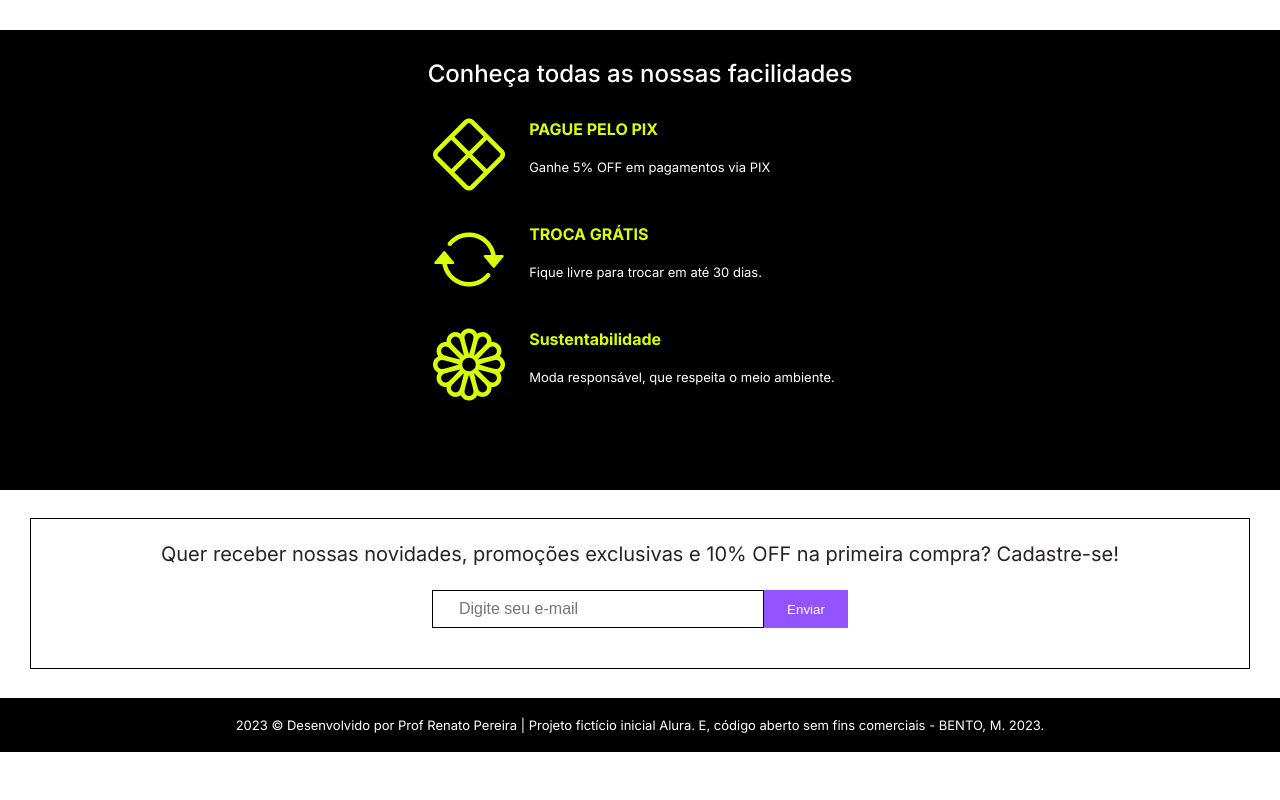
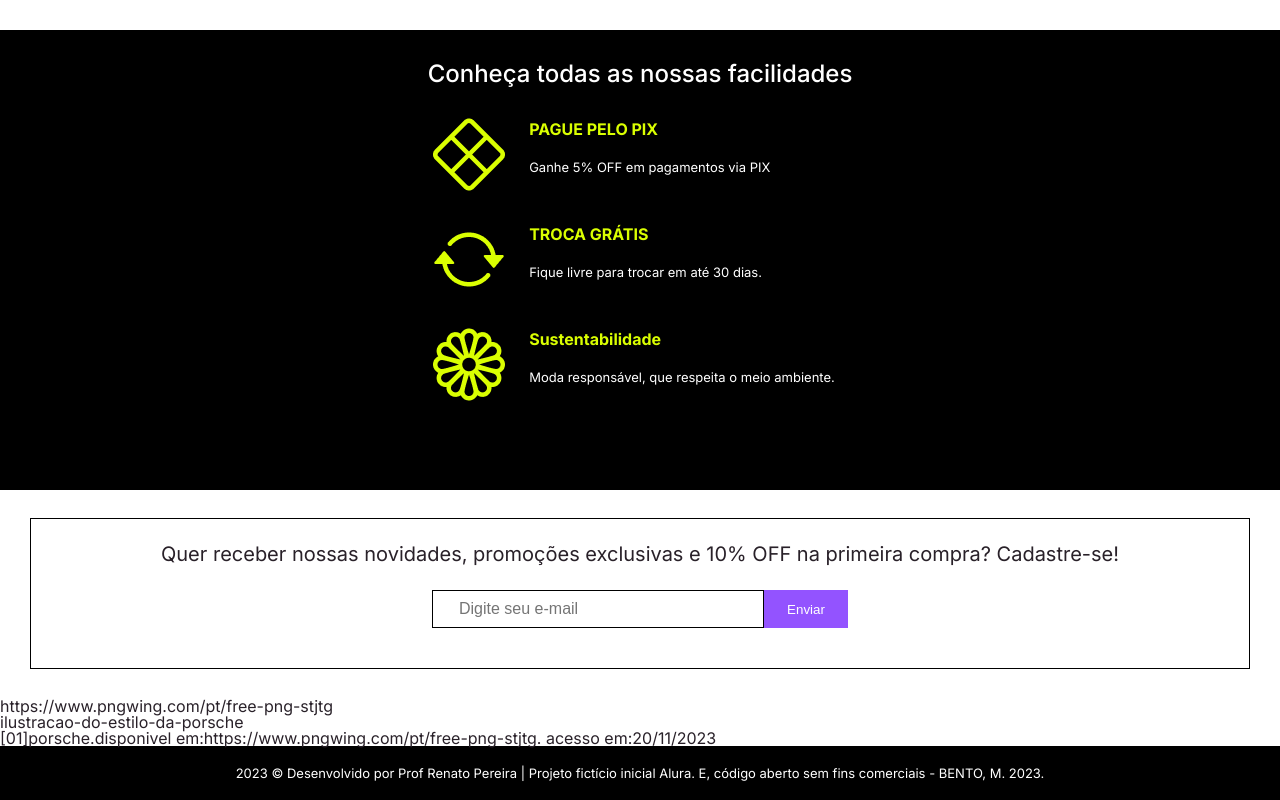
Before and after one commit to intadavieira/qmark, a website: page index.html in a window 1280 px wide. Shown: the part 1429-2229 px from the top of the page. Before the commit the page ends 2181 px from the top, so only its background shows below. Drawn offline with nearby package versions, Linux system fonts and the light colour scheme; files that its build step writes are made by us from their sources; no server answers; files whose address does not match are found by name.

Commit message:
Update index.html

```diff
--- a/index.html
+++ b/index.html
@@ -318,6 +318,26 @@
 
     </main>
 
+
+    <div class="refrerencia">
+    https://www.pngwing.com/pt/free-png-stjtg
+
+ </div>
+ <h1>ilustracao-do-estilo-da-porsche</h1>
+  <ul>
+
+    <li>[01]porsche.disponivel em:https://www.pngwing.com/pt/free-png-stjtg. acesso em:20/11/2023
+    </ul>
+</div>
+
+
+
+
+
+
+
+
+
     <footer>
         <p class="footer_text">2023 © Desenvolvido por Prof Renato Pereira | Projeto fictício inicial Alura. E, código aberto sem fins comerciais - BENTO, M. 2023.</p>
     </footer>
```
